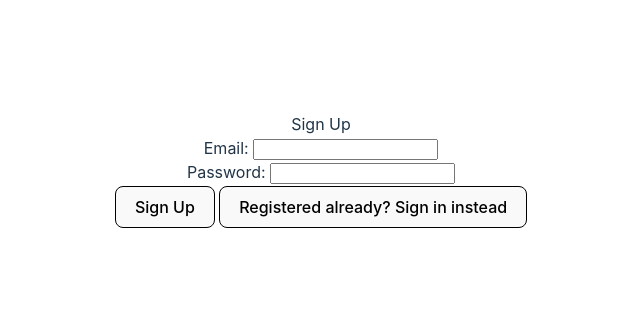
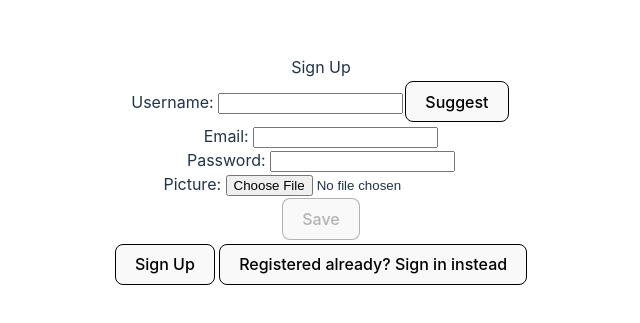
Before and after one commit to kunalx86/react-socket, a React (Vite) app: page /signup in a window 1280 px wide. Shown: the part 229-552 px from the top of the page, without its empty margins (319-959 px from the left). Built offline with nearby package versions, Linux system fonts and the light colour scheme; no server answers.

Commit message:
Added Image Upload using Firebase Storage
Basic username suggest in place

```diff
--- /dev/null
+++ b/src/auth/components/imagePreview.jsx
@@ -0,0 +1,11 @@
+import { useState } from "react"
+
+function ImagePreview({ file }) {
+  const [img, setImg] = useState(null);
+  const reader = new FileReader();
+  reader.readAsDataURL(file);
+  reader.onload = () => setImg(reader.result);
+  return img && <img width="50px" height="50px" src={img} />;
+};
+
+export default ImagePreview;
--- a/src/auth/components/signUp.jsx
+++ b/src/auth/components/signUp.jsx
@@ -1,24 +1,47 @@
 import { useCallback, useState } from "react";
 import { useNavigate, useLocation } from "react-router-dom";
-import useAuth from "../hooks"
+import useAuth, { useFirebaseStorage } from "../hooks"
+import ImagePreview from "./imagePreview";
 
 export default function SignUp() {
   const { state } = useLocation();
   const { signUp, firebaseError } = useAuth();
+  const { setFile, file, handleUpload, status, percent, url }
+    = useFirebaseStorage();
   const navigate = useNavigate();
   const [email, setEmail] = useState(state?.email || "");
   const [password, setPassword] = useState(state?.password || "");
+  const [name, setName] = useState("");
+
   const onSubmit = useCallback(async (e) => {
     e.preventDefault();
-    await signUp({ email, password });
+    if (url !== "") {
+      await signUp({ email, password, url });
       navigate("/");
-  }, [email, password]);
+    }
+  }, [email, password, url]);
+
+  const suggestUsername = useCallback((e) => {
+    e.preventDefault();
+    if (email) {
+      setName(email.split("@").join("-"));
+    }
+  }, [email]);
 
   return (
     <div>
       {firebaseError}
       <form onSubmit={onSubmit}>
         <span>Sign Up</span>
+        <div>
+          <span>Username: </span>
+          <input
+            type="text"
+            onChange={(e) => setName(e.target.value)}
+            value={name}
+          />
+          <button onClick={suggestUsername}>Suggest</button>
+        </div>
         <div>
           <span>Email: </span>
           <input
@@ -36,6 +59,23 @@ export default function SignUp() {
           />
         </div>
         <div>
+          <span>Picture: </span>
+          <input
+            type="file"
+            onChange={(e) => setFile(e.target.files[0])}
+            accept="/image/*"
+          />
+          <div>
+            {file && <ImagePreview file={file} />}
+          </div>
+          <div>
+            <button disabled={!file || (status === "LOADING") || (status === "SUCCESS")} onClick={(e) => {
+              e.preventDefault();
+              handleUpload();
+            }}>{status === "READY" ? `Save` : `${percent}% done`}</button>
+          </div>
+        </div>
+        <div>
           <button type="submit">Sign Up</button>
           <button onClick={() => navigate("/login", {
             state: {
--- a/src/auth/hooks.jsx
+++ b/src/auth/hooks.jsx
@@ -1,5 +1,7 @@
-import { useContext } from "react";
+import { useCallback, useContext, useState } from "react";
 import AuthContext from "./context";
+import { storage } from "../firebase";
+import { getDownloadURL, ref, uploadBytesResumable } from "firebase/storage";
 
 function useAuth() {
   const context = useContext(AuthContext);
@@ -8,4 +10,46 @@ function useAuth() {
   return context;
 }
 
+export function useFirebaseStorage() {
+  const [file, setFile] = useState("");
+  const [url, setUrl] = useState("");
+  const [error, setError] = useState("");
+  const [status, setStatus] = useState("READY"); // READY | UPLOADING | SUCCESS | ERROR
+  const [percent, setPercent] = useState(0);
+
+  const handleUpload = useCallback(() => {
+    if (!file) throw new Error("File cannot be empty");
+    const storageRef = ref(storage, `/profiles/${file.name}-${Date.now()}`);
+    const uploadTask = uploadBytesResumable(storageRef, file);
+    uploadTask
+      .on("state_changed", snapshot => {
+        if (status != "UPLOADING") setStatus("UPLOADING");
+        const percent_ = Math.round(
+          (snapshot.bytesTransferred / snapshot.totalBytes) * 100
+        )
+        setPercent(percent_)
+      },
+        err => {
+          setStatus("ERROR");
+          setError(err?.message || "Something went wrong");
+        },
+        async () => {
+          const url_ = await getDownloadURL(uploadTask.snapshot.ref)
+          setStatus("SUCCESS");
+          setUrl(url_);
+        }
+      )
+  }, [file]);
+
+  return {
+    file,
+    setFile,
+    status,
+    percent,
+    url,
+    error,
+    handleUpload
+  }
+}
+
 export default useAuth;
--- a/src/auth/provider.jsx
+++ b/src/auth/provider.jsx
@@ -92,13 +92,14 @@ export function AuthProvider({ children }) {
     }
   }, []);
 
-  const signUp = useCallback(async ({ email, password }) => {
+  const signUp = useCallback(async ({ email, password, url }) => {
     dispatch({
       type: SIGNUP_LOADING
     });
     try {
       const user_ = await createUserWithEmailAndPassword(auth, email, password)
       const token = await user_.user.getIdToken();
+      localStorage.setItem("session", token);
 
       // Send other credentials to our server to save the data
       await axiosClient.post("/client/register", {
@@ -106,11 +107,7 @@ export function AuthProvider({ children }) {
         password,
         phone: "+919145623417",
         name: "Literally me",
-        photo: "https://upload.wikimedia.org/wikipedia/en/9/9a/Trollface_non-free.png"
-      }, {
-        headers: {
-          "authorization": token
-        }
+        photo: url
       });
     } catch (err) {
       if (err instanceof FirebaseError) {
--- a/src/firebase/config.js
+++ b/src/firebase/config.js
@@ -1,10 +1,12 @@
 // Import the functions you need from the SDKs you need
 import { initializeApp } from "firebase/app";
 import { initializeAuth } from "firebase/auth";
+import { getStorage } from "firebase/storage";
 // https://firebase.google.com/docs/web/setup#available-libraries
 
 // Your web app's Firebase configuration
 // For Firebase JS SDK v7.20.0 and later, measurementId is optional
+
 const firebaseConfig = {
   apiKey: "AIzaSyBVyJmeZNx8tHcl-ZNU3eMloDeKeoT1Bv4",
   authDomain: "auth-app-bb7e4.firebaseapp.com",
@@ -20,5 +22,6 @@ const firebaseConfig = {
 const app = initializeApp(firebaseConfig);
 
 export const auth = initializeAuth(app);
+export const storage = getStorage(app);
 
 export default app;
--- a/src/firebase/index.js
+++ b/src/firebase/index.js
@@ -1 +1 @@
-export { default as app, auth } from "./config";
+export { default as app, auth, storage } from "./config";
```
Lines whose indentation alone changed are shown as unchanged.
